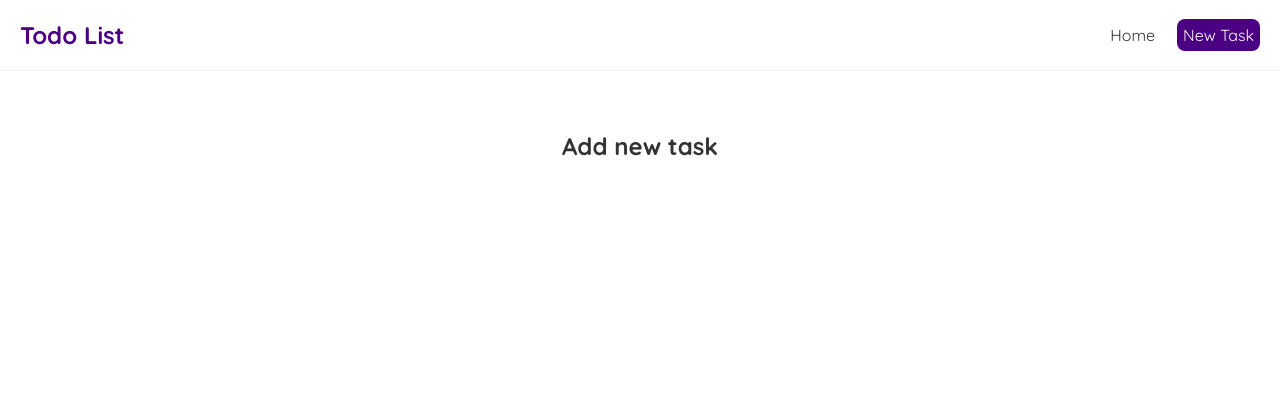
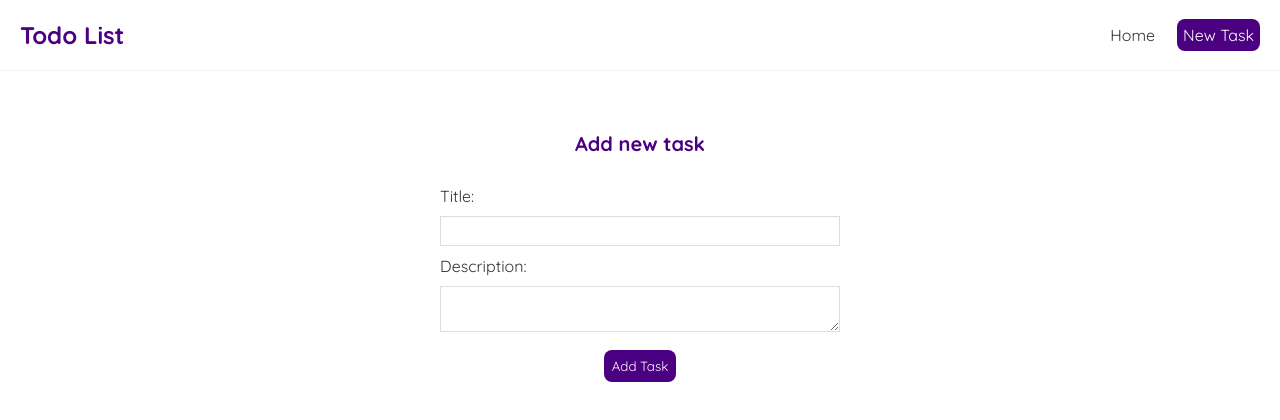
Before and after one commit to TudorBatica/ReactBasics, a React (Create React App) app: page /create in a window 1280 px wide. Shown: the top 420 px of the page. Built offline with nearby package versions, Linux system fonts and the light colour scheme.

Commit message:
route parameters and form template

```diff
--- a/data/db.json
+++ b/data/db.json
@@ -6,7 +6,7 @@
             "id" : 1
         },
         {
-            "title" : "Be a Playuh",
+            "title" : "Buy Orange Juice",
             "body" : "Comes naturallyComes naturallyComes naturallyComes naturallyComes naturallyComes naturallyComes naturallyComes naturallyComes naturally",
             "id" : 2
         }
--- a/src/App.js
+++ b/src/App.js
@@ -3,6 +3,7 @@ import Home from './components/Home';
 import Navbar from './components/Navbar';
 import { BrowserRouter as Router, Route, Switch } from 'react-router-dom';
 import Create from './components/Create';
+import TaskDetails from './components/TaskDetails';
 
 function App() {
   return (
@@ -17,6 +18,9 @@ function App() {
             <Route exact path="/create">
               <Create />
             </Route>
+            <Route path = "/tasks/:id">
+              <TaskDetails></TaskDetails>
+            </Route>
           </Switch>
         </div>
       </div>
--- a/src/components/Create.js
+++ b/src/components/Create.js
@@ -1,7 +1,21 @@
+import useFetch from "../hooks/useFetch"
+
 const Create = () => {
     return (
-        <div>
+        <div className="create">
             <h2> Add new task </h2>
+            <form>
+                <label>Title:</label>
+                <input
+                    type="text"
+                    required
+                />
+                <label>Description:</label>
+                <textarea
+                    required
+                />
+                <button>Add Task</button>
+            </form>
         </div>
     );
 }
--- /dev/null
+++ b/src/components/TaskDetails.js
@@ -0,0 +1,22 @@
+import { useParams } from 'react-router-dom';
+import useFetch from '../hooks/useFetch';
+
+const TaskDetails = () => {
+    const { id } = useParams();
+    const { data: task, error, isLoading } = useFetch(`http://localhost:8000/tasks/${id}`);
+
+    return (
+        <div className="task-details">
+            { isLoading && <div>Loading...</div> }
+            { error && <div>{error}</div> }
+            { task && (
+                <article>
+                    <h2>{task.title}</h2>
+                    <p>{task.body}</p>
+                </article>
+            )}
+        </div>
+    );
+}
+
+export default TaskDetails;
--- a/src/components/TasksList.js
+++ b/src/components/TasksList.js
@@ -1,10 +1,14 @@
+import { Link } from "react-router-dom"
+
 const TasksList = ({ tasks }) => {
     return (
-        <div className="blog-list">
+        <div className="task-list">
             {tasks?.map((task) => (
                 <div className="task-preview" key={task.id}>
-                    <h2>{task.title}</h2>
-                    <p>{task.body}</p>
+                    <Link to={`/tasks/${task.id}`}>
+                        <h2>{task.title}</h2>
+                        <p>{task.body}</p>
+                    </Link>
                 </div>
             ))}
         </div>
--- a/src/index.css
+++ b/src/index.css
@@ -33,3 +33,46 @@
   margin: 40px auto;
   padding: 20px;
 }
+.task-preview a {
+  text-decoration: none;
+}
+.task-preview {
+  padding: 5%;
+  margin: 5%;
+  border-radius: 10px;
+}
+.task-preview:hover {
+  box-shadow: 1px 3px 5px rgb(0, 0, 0, 0.2);
+}
+
+.create {
+  max-width: 400px;
+  margin: 0 auto;
+  text-align: center;
+}
+.create label {
+  text-align: left;
+  display: block;
+}
+.create h2 {
+  font-size: 20px;
+  color: #4B0082;
+  margin-bottom: 30px;
+}
+.create input, .create textarea {
+  width: 100%;
+  padding: 6px 10px;
+  margin: 10px 0;
+  border: 1px solid #ddd;
+  box-sizing: border-box;
+  display: block;
+}
+.create button {
+  background: #4B0082;
+  color: #fff;
+  border: 0;
+  padding: 8px;
+  border-radius: 8px;
+  margin: 2%;
+  cursor: pointer;
+}
```
Also changed, not shown: src/components/Home.js (line endings or trailing spaces).
